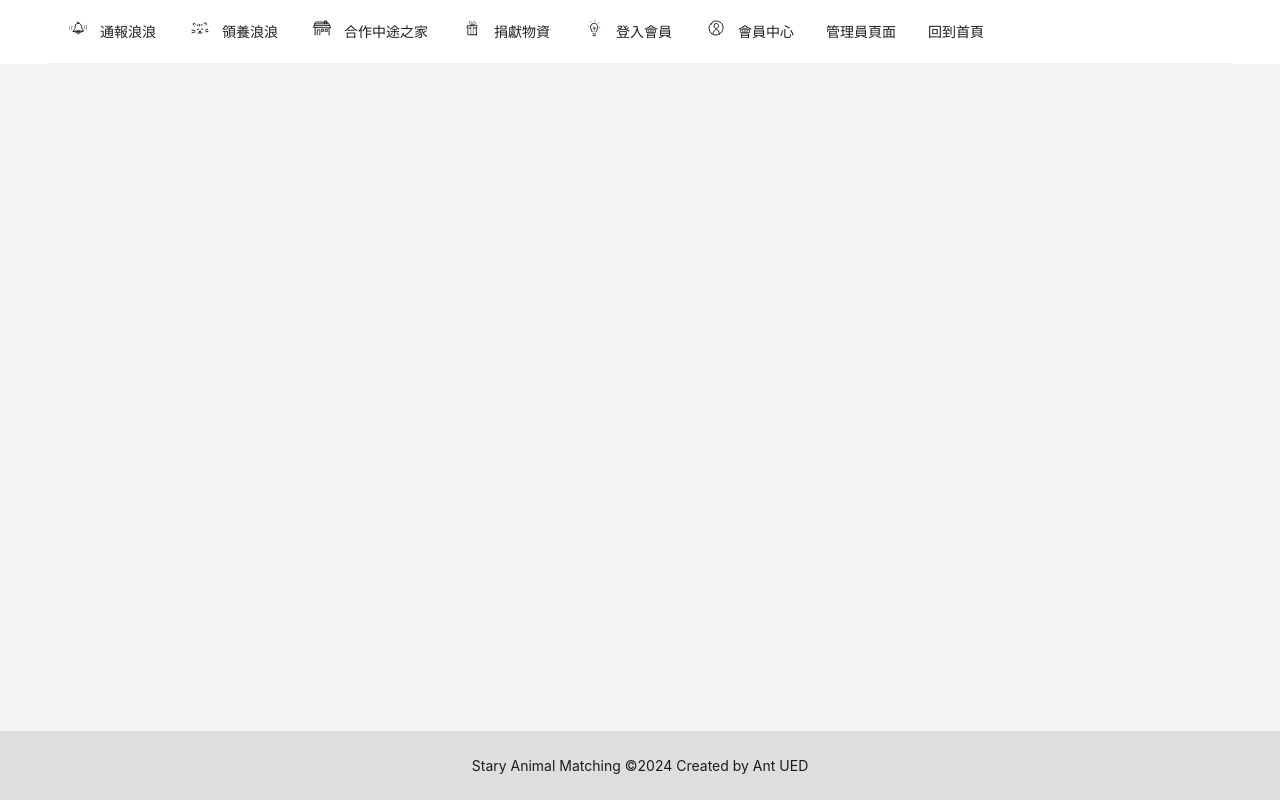
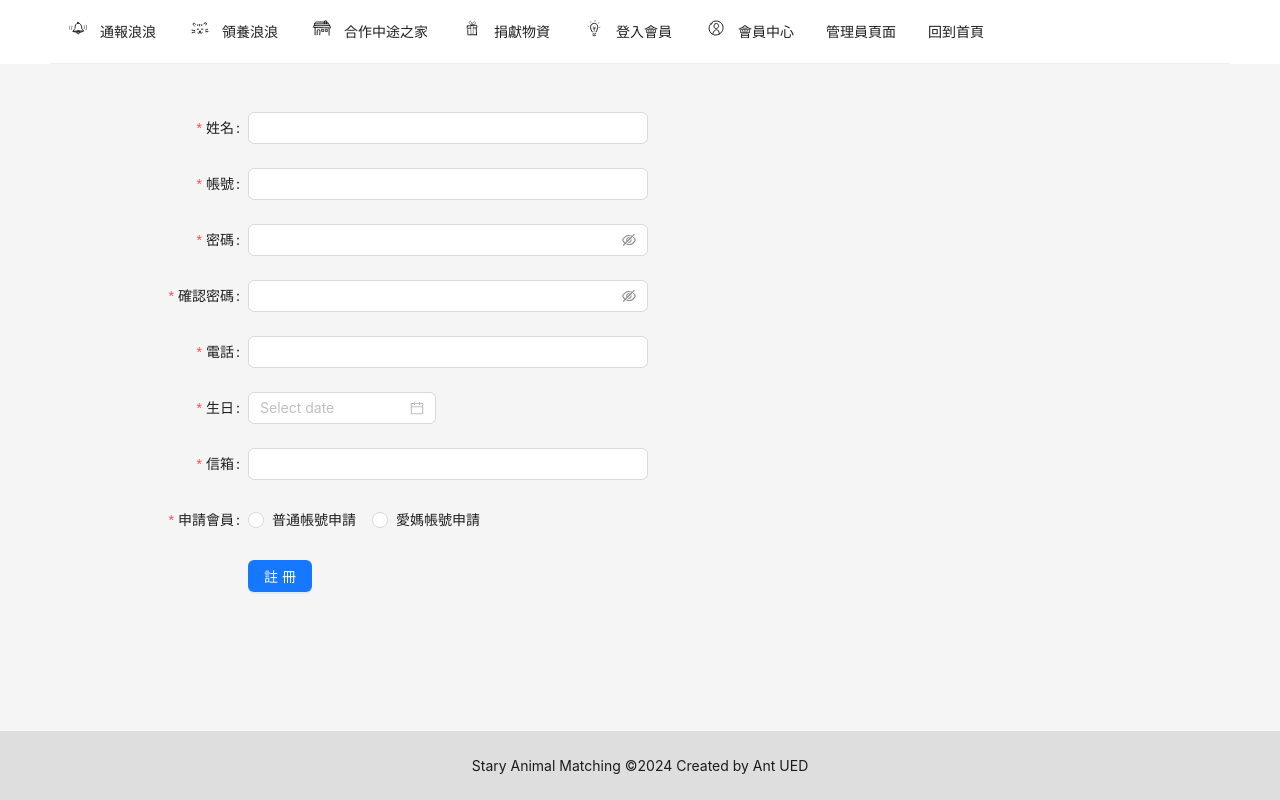
Before and after one commit to amy199988/react-StrayAnimalMatching, a React (Vite) app: page /sign_up in a window 1280 px wide. Built offline with nearby package versions, Linux system fonts and the light colour scheme.

Commit message:
20241127

```diff
--- a/src/AdoptionCat/Adoption.jsx
+++ b/src/AdoptionCat/Adoption.jsx
@@ -1,6 +1,6 @@
 import React from "react";
-import { theme, Button, Card } from "antd";
-import Cat1 from "../components/Images/cat01.jpg"
+import { Button, Card } from "antd";
+import Cat1 from "../components/Images/cat01.jpg";
 
 const { Meta } = Card;
 
@@ -9,7 +9,11 @@ const Adoption = () => {
     <Card
       style={{ width: 250 }}
       cover={<img alt="小八" src={Cat1} />}
-      actions={[<Button type="primary">領養</Button>]}
+      actions={[
+        <a href="/adoption_request">
+          <Button type="primary">領養</Button>
+        </a>,
+      ]}
     >
       <Meta
         title="小八"
--- /dev/null
+++ b/src/AdoptionCat/AdoptionRequest.jsx
@@ -0,0 +1,68 @@
+import {
+  ProForm,
+  ProFormDigit,
+  ProFormText,
+  ProFormCheckbox,
+} from "@ant-design/pro-components";
+import { useRef } from "react";
+
+export default function AdoptionRequest() {
+  const formRef = useRef();
+
+  return (
+    <ProForm
+      onFinish={(values) => console.log(values)}
+      formRef={formRef}
+      autoFocusFirstInput
+    >
+      <ProForm.Group>
+        <ProFormText
+          name="1"
+          label="名稱"
+          placeholder="請輸入名稱"
+          rules={[{ required: true, message: "這是必填項" }]}
+        />
+        <ProFormText
+          name="2"
+          label="帳號"
+          placeholder="請輸入帳號"
+          rules={[{ required: true, message: "這是必填項" }]}
+        />
+        <ProFormDigit
+          name="3"
+          label="年齡"
+          placeholder="請輸入年齡"
+          rules={[{ required: true, message: "這是必填項" }]}
+        />
+      </ProForm.Group>
+      <ProForm.Group>
+        <ProFormText
+          name="4"
+          label="電話"
+          placeholder="請輸入電話"
+          rules={[{ required: true, message: "這是必填項" }]}
+        />
+        <ProFormText
+          name="5"
+          label="信箱"
+          placeholder="請輸入信箱"
+          rules={[{ required: true, message: "這是必填項" }]}
+        />
+      </ProForm.Group>
+      <ProFormCheckbox.Group
+        name="6"
+        layout="vertical"
+        label="同意事項"
+        options={["同意貓咪植入晶片、施打疫苗。", "同意貓咪進行結紮手術。"]}
+        rules={[
+          {
+            validator: (_, value) =>
+              value
+                ? Promise.resolve()
+                : Promise.reject(new Error("必須同意事項")),
+          },
+        ]}
+      />
+    </ProForm>
+  );
+}
--- a/src/App.jsx
+++ b/src/App.jsx
@@ -1,20 +1,20 @@
 import React from "react";
-import { Layout, theme } from "antd";
+import { Layout } from "antd";
 import MyMenu from "./components/MyMenu";
-import Adoption from "./AdoptionCat/Adoption";
+import Adoption from "./AdoptionCat/Adoption.jsx";
 import Home from "./Home.jsx"
 import Lovehome from "./Lovehome/Lovehome.jsx";
 import Lovemom from "./Lovemom/Lovemom.jsx";
 import Catlist from "./Lovemom/Cat_list.jsx";
 import Login from "./User/Login.jsx";
+import AdoptionRequest from "./AdoptionCat/AdoptionRequest.jsx";
+import SignUp from "./User/Sign_up.jsx";
+import Donation from "./Donation/Donation.jsx";
 import { BrowserRouter as Router, Route, Routes } from "react-router-dom";
 
 const { Header, Content, Footer } = Layout;
 
 const App = () => {
-  const {
-    token: { colorBgContainer, borderRadiusLG },
-  } = theme.useToken();
 
   return (
     <Router>
@@ -46,10 +46,13 @@ const App = () => {
           <Routes>
             <Route path="/" element={<Home />} />
             <Route path="/adoption" element={<Adoption />} />
+            <Route path="/adoption_request" element={<AdoptionRequest />} />
             <Route path="/lovehome" element={<Lovehome />} />
             <Route path="/lovemom" element={<Lovemom />} />
             <Route path="/cat_list" element={<Catlist />} />
             <Route path="/login" element={<Login />} />
+            <Route path="/sign_up" element={<SignUp />} />
+            <Route path="/donation" element={<Donation />} />
           </Routes>
         </Content>
 
--- /dev/null
+++ b/src/Donation/Donation.jsx
@@ -0,0 +1,43 @@
+import {
+  ProForm,
+  ProFormRadio,
+  ProFormTextArea,
+} from "@ant-design/pro-components";
+import { useRef } from "react";
+
+const Donation = () => {
+  const formRef = useRef();
+
+  return (
+    <ProForm
+      onFinish={(values) => console.log(values)}
+      formRef={formRef}
+      autoFocusFirstInput
+    >
+      <ProFormRadio.Group
+        name="radio_type"
+        label="捐贈類型"
+        rules={[{ required: true, message: "請選擇類型" }]}
+        options={[
+          {
+            label: "錢",
+            value: "money",
+          },
+          {
+            label: "物品",
+            value: "items",
+          },
+        ]}
+      />
+      <ProForm.Group>
+        <ProFormTextArea
+          name="2"
+          label="捐贈描述"
+          placeholder="請輸入..."
+          rules={[{ required: true, message: "請輸入細項" }]}
+        />
+      </ProForm.Group>
+    </ProForm>
+  );
+};
+export default Donation;
--- a/src/Lovemom/Cat_list.jsx
+++ b/src/Lovemom/Cat_list.jsx
@@ -11,10 +11,8 @@ import {
 } from "@ant-design/pro-components";
 import { Table, Space, Button, message } from "antd";
 import { useState } from "react";
-import { useNavigate } from "react-router-dom";
 
 const Catlist = () => {
-  const navigate = useNavigate();
 
   const [modalVisit, setModalVisit] = useState(false);
   const [drawerVisit, setDrawerVisit] = useState(false);
--- a/src/User/Login.jsx
+++ b/src/User/Login.jsx
@@ -26,7 +26,7 @@ const Login = () => {
           }}
           actions={
             <Space>
-              <Button icon={<UserAddOutlined />}>註冊會員</Button>
+              <Button href="/sign_up" icon={<UserAddOutlined />}>註冊會員</Button>
             </Space>
           }
         >
--- a/src/User/Sign_up.jsx
+++ b/src/User/Sign_up.jsx
@@ -0,0 +1,184 @@
+import React from "react";
+import { Button, Form, Input, DatePicker, Radio } from "antd";
+const formItemLayout = {
+  labelCol: {
+    xs: {
+      span: 24,
+    },
+    sm: {
+      span: 8,
+    },
+  },
+  wrapperCol: {
+    xs: {
+      span: 24,
+    },
+    sm: {
+      span: 16,
+    },
+  },
+};
+const tailFormItemLayout = {
+  wrapperCol: {
+    xs: {
+      span: 24,
+      offset: 0,
+    },
+    sm: {
+      span: 16,
+      offset: 8,
+    },
+  },
+};
+const SignUp = () => {
+  const [form] = Form.useForm();
+  const onFinish = (fieldsValue) => {
+    const values = {
+      birthdate: fieldsValue["birthdate"].format("YYYY-MM-DD"),
+    };
+    console.log("Received values of form: ", values);
+  };
+
+  return (
+    <Form
+      {...formItemLayout}
+      form={form}
+      name="register"
+      onFinish={onFinish}
+      style={{
+        maxWidth: 600,
+      }}
+      scrollToFirstError
+    >
+      <Form.Item
+        name="username"
+        label="姓名"
+        rules={[
+          {
+            required: true,
+            message: "請輸入姓名",
+          },
+        ]}
+      >
+        <Input />
+      </Form.Item>
+
+      <Form.Item
+        name="account"
+        label="帳號"
+        rules={[
+          {
+            required: true,
+            message: "請輸入帳號",
+          },
+        ]}
+      >
+        <Input />
+      </Form.Item>
+
+      <Form.Item
+        name="password"
+        label="密碼"
+        rules={[
+          {
+            required: true,
+            message: "請輸入密碼",
+          },
+        ]}
+        hasFeedback
+      >
+        <Input.Password />
+      </Form.Item>
+
+      <Form.Item
+        name="confirm"
+        label="確認密碼"
+        dependencies={["password"]}
+        hasFeedback
+        rules={[
+          {
+            required: true,
+            message: "再次確認密碼",
+          },
+          ({ getFieldValue }) => ({
+            validator(_, value) {
+              if (!value || getFieldValue("password") === value) {
+                return Promise.resolve();
+              }
+              return Promise.reject(new Error("密碼輸入不正確"));
+            },
+          }),
+        ]}
+      >
+        <Input.Password />
+      </Form.Item>
+
+      <Form.Item
+        name="phone"
+        label="電話"
+        rules={[
+          {
+            required: true,
+            message: "請輸入電話",
+          },
+        ]}
+      >
+        <Input />
+      </Form.Item>
+
+      <Form.Item
+        name="birthdate"
+        label="生日"
+        rules={[
+          {
+            type: "object",
+            required: true,
+            message: "請選擇生日",
+          },
+        ]}
+      >
+        <DatePicker />
+      </Form.Item>
+
+      <Form.Item
+        name="email"
+        label="信箱"
+        rules={[
+          {
+            type: "email",
+            message: "信箱格式不正確",
+          },
+          {
+            required: true,
+            message: "請輸入信箱",
+          },
+        ]}
+      >
+        <Input />
+      </Form.Item>
+
+      <Form.Item
+        name="role"
+        label="申請會員"
+        rules={[
+          {
+            required: true,
+            message: "請選擇身分",
+          },
+        ]}
+      >
+        <Radio.Group>
+          <Radio value="role_user">普通帳號申請</Radio>
+          <Radio value="role_lovemom">愛媽帳號申請</Radio>
+        </Radio.Group>
+      </Form.Item>
+
+      <Form.Item {...tailFormItemLayout}>
+        <Button type="primary" htmlType="submit">
+          註冊
+        </Button>
+      </Form.Item>
+    </Form>
+  );
+};
+export default SignUp;
--- a/src/components/MyMenu.jsx
+++ b/src/components/MyMenu.jsx
@@ -63,6 +63,8 @@ const MyMenu = () => {
       navigate("/lovemom")
     } else if (e.key === "login") {
       navigate("/login")
+    } else if (e.key === "donation") {
+      navigate("/donation")
     }
   }
 
```
